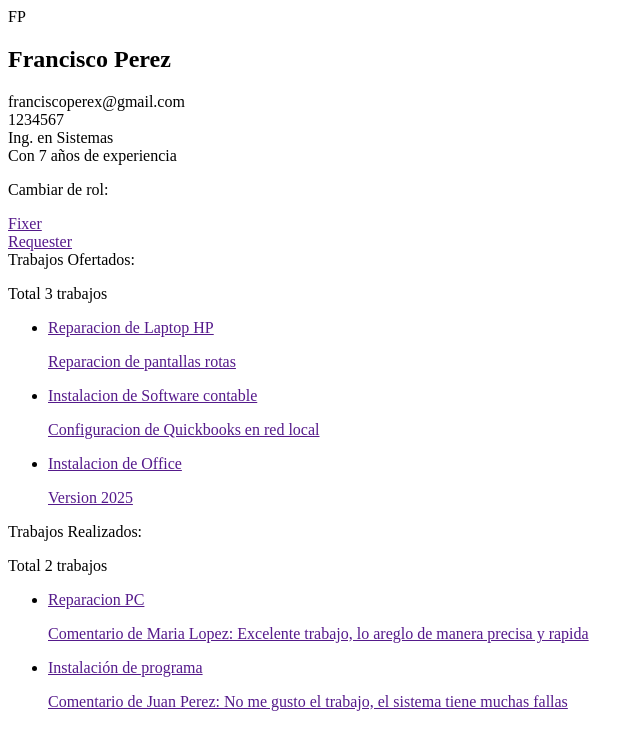
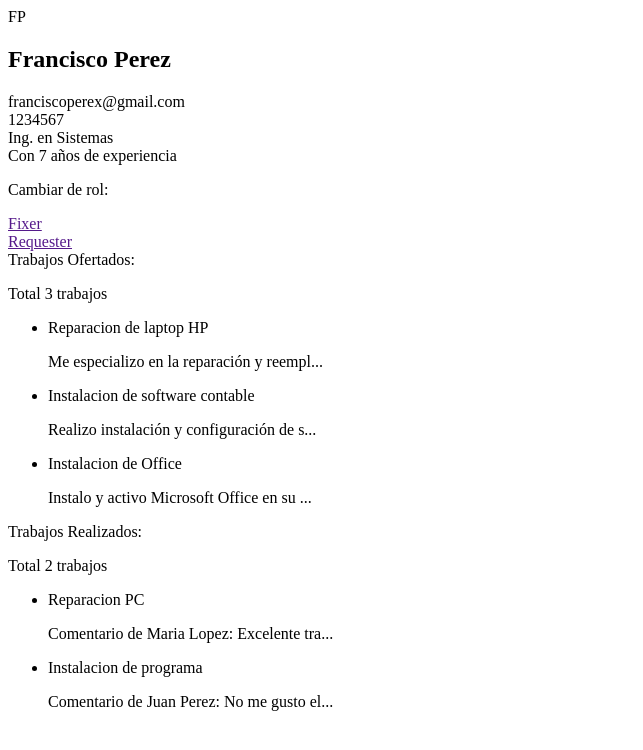
Before and after one commit to Internal-Functionality/Internal_Functionality_PoC_Frontend, a Next.js app: page /act-requesters-hu6 in a window 1280 px wide. Shown: the top 750 px of the page, without its empty margins (0-643 px from the left). Built offline with nearby package versions, Linux system fonts and the light colour scheme.

Commit message:
add requester view

```diff
--- a/src/app/act-requesters-hu6/page.tsx
+++ b/src/app/act-requesters-hu6/page.tsx
@@ -1,26 +1,90 @@
+"use client";
+import { useState } from "react";
 import FixerCard from "@/components/components-h6/FixerCard";
 import JobOffersBox from "@/components/components-h6/JobOffersBox";
 import JobRegisterBox from "@/components/components-h6/JobRegisterBox";
+import ModalRequester from "@/components/components-h6/ModalRequester";
 import RoleBottom from "@/components/components-h6/RoleBottom";
-export default function page() {
+
+interface OfferedJob {
+    titulo: string;
+    descripcion: string;
+}
+interface RegisteredJob {
+    titulo: string;
+    descripcion: string;
+}
+const OfferedJobs: OfferedJob[] = [
+    {
+        titulo: "Reparacion de laptop HP",
+        descripcion:
+        "Me especializo en la reparación y reemplazo de pantallas dañadas en laptops de diferentes marcas y modelos. Cuando una pantalla se rompe, los síntomas más comunes que encuentro son rajaduras visibles, manchas negras, pérdida de colores, líneas horizontales o verticales, parpadeos constantes o pantalla en blanco.",
+    },
+    {
+        titulo: "Instalacion de software contable",
+        descripcion:
+        "Realizo instalación y configuración de sistemas contables como QuickBooks y Contasis. Aseguro conectividad en red local y respaldo de bases de datos para evitar pérdidas de información.",
+    },
+    {
+        titulo: "Instalacion de Office",
+        descripcion:
+        "Instalo y activo Microsoft Office en su versión más reciente, incluyendo personalización de licencias, plantillas y configuración de cuentas Outlook.",
+    },
+];
+const RegisteredJobs: RegisteredJob[] = [
+    {
+        titulo: "Reparacion PC",
+        descripcion:
+        "Comentario de Maria Lopez: Excelente trabajo, lo areglo de manera precisa y rapida",
+    },
+    {
+        titulo: "Instalacion de programa",
+        descripcion:
+        "Comentario de Juan Perez: No me gusto el trabajo, el sistema tiene muchas fallas",
+    },
+];
+export default function Page() {
+    const [isOpen, setIsOpen] = useState(false);
+    const [selectedJob, setSelectedJob] = useState<OfferedJob | null>(null);
+
+    const handleOpenModal = (job: OfferedJob) => {
+        setSelectedJob(job);
+        setIsOpen(true);
+    };
+    const handleOpenModalR = (job: RegisteredJob) => {
+        setSelectedJob(job);
+        setIsOpen(true);
+    };
     return (
-        <>
+    <>
         <div className="flex">
             <div className="max-w-2xl w-full p-6">
                 <FixerCard />
             </div>
-            <div className="max-w-xl w-full mt-10 ml-25">
-                <RoleBottom />
-            </div>
+        <div className="max-w-lg w-full mt-10 ml-15">
+            <RoleBottom />
         </div>
-        <div className="flex space-x-9 ">
+        </div>
+
+        <div className="flex space-x-9">
             <div className="max-w-2xl w-full p-6">
-                <JobOffersBox />
+                <JobOffersBox onOpen={handleOpenModal} jobs={OfferedJobs} />
             </div>
             <div className="max-w-2xl w-full p-6">
-                <JobRegisterBox />
+                <JobRegisterBox onOpen={handleOpenModalR} jobs={RegisteredJobs}/>
             </div>
+        <div className=" w-full">
+            {selectedJob && (
+            <ModalRequester
+                isOpen={isOpen}
+                onClose={() => setIsOpen(false)}
+                titulo={selectedJob.titulo}
+                text={selectedJob.descripcion}
+            />
+            )}
+
         </div>
-        </>
+        </div>
+    </>
     );
 }
--- a/src/components/components-h6/JobOffersBox.tsx
+++ b/src/components/components-h6/JobOffersBox.tsx
@@ -1,30 +1,31 @@
-import Link from "next/link";
+"use client";
 
-export default function JobOffersBox() {
+interface OfferedJob {
+    titulo: string;
+    descripcion: string;
+}
+
+type JobOffersBoxProps = {
+    onOpen: (job: OfferedJob) => void;
+    jobs: OfferedJob[];
+};
+export default function JobOffersBox({ onOpen, jobs }: JobOffersBoxProps) {
     return (
-        <div className="max-w-2xl w-full text-2xl mt-5">
-            Trabajos Ofertados:
-            <p className="text-sm mt-2 ml-1">Total 3 trabajos</p>
+    <div className="min-w-2xl w-full text-2xl mt-5">
+        Trabajos Ofertados:
+        <p className="text-sm mt-2 ml-1">Total {jobs.length} trabajos</p>
+        <div className="mt-8">
             <ul className="text-sm text-left ">
-                <li className="w-full mt-8">
-                    <Link href="" className="block bg-blue-100 p-5 border border-black rounded-t-xl w-full text-2xl">
-                        Reparacion de Laptop HP
-                        <p className="text-sm mt-3">Reparacion de pantallas rotas</p>
-                    </Link>
-                </li>
-                <li className="w-full">
-                    <Link href="" className="block bg-blue-100 p-5 border border-black w-full text-2xl shadow-md">
-                        Instalacion de Software contable
-                        <p className="text-sm mt-3">Configuracion de Quickbooks en red local</p>
-                    </Link>
-                </li>
-                <li className="w-full">
-                    <Link href="" className="block bg-blue-100 p-5 border border-black rounded-b-xl w-full text-2xl shadow-md">
-                    Instalacion de Office
-                        <p className="text-sm mt-3">Version 2025</p>
-                    </Link>
-                </li>
-            </ul>
+            {jobs.map((job, index) => (
+            <li key={index} className="w-full mt-5">
+                <div onClick={() => onOpen(job)} className="cursor-pointer block bg-blue-100 rounded-xl shadow-md p-7   text-2xl hover:bg-blue-200 transition-colors" >
+                    {job.titulo}
+                <p className="text-sm ">{job.descripcion.slice(0, 40)}...</p>
+                </div>
+            </li>
+            ))}
+        </ul>
         </div>
+    </div>
     );
 }
--- a/src/components/components-h6/JobRegisterBox.tsx
+++ b/src/components/components-h6/JobRegisterBox.tsx
@@ -1,26 +1,31 @@
-import Link from "next/link";
+"use client";
 
-export default function JobRegisterBox(){
+interface RegisteredJob {
+    titulo: string;
+    descripcion: string;
+}
+
+type JobRegisterBoxProps = {
+    onOpen: (job: RegisteredJob) => void;
+    jobs: RegisteredJob[];
+};
+export default function JobRegisterBox({ onOpen, jobs }: JobRegisterBoxProps){
     return (
-        <div className="max-w-2xl w-full text-2xl mt-5">
-            Trabajos Realizados:
-            <p className="text-sm mt-2 ml-1">Total 2 trabajos</p>
-            <ul className="text-sm text-left">
-                <li className="w-full mt-8">
-                    <Link href="" className="block bg-blue-100 p-5 border border-black rounded-t-xl w-full text-2xl">
-                        Reparacion PC
-                        <p className="text-sm mt-3">Comentario de Maria Lopez: Excelente trabajo, lo areglo de manera
-                        precisa y rapida</p>
-                    </Link>
-                </li>
-                <li className="w-full">
-                    <Link href="" className="block bg-blue-100 p-5 border border-black w-full text-2xl rounded-b-xl shadow-md">
-                    Instalación de programa
-                    <p className="text-sm mt-3">Comentario de Juan Perez: No me gusto el trabajo, el sistema tiene
-                    muchas fallas</p>
-                    </Link>
-                </li>
-            </ul>
+        <div className="min-w-xl w-full text-2xl mt-5">
+        Trabajos Realizados:
+        <p className="text-sm mt-2 ml-1">Total {jobs.length} trabajos</p>
+        <div className="mt-8">
+            <ul className="text-sm text-left ">
+            {jobs.map((job, index) => (
+            <li key={index} className="w-full mt-5">
+                <div onClick={() => onOpen(job)} className="cursor-pointer block bg-blue-100 rounded-xl shadow-md p-7   text-2xl hover:bg-blue-200 transition-colors" >
+                    {job.titulo}
+                <p className="text-sm ">{job.descripcion.slice(0, 40)}...</p>
+                </div>
+            </li>
+            ))}
+        </ul>
         </div>
+    </div>
     );
 }
--- /dev/null
+++ b/src/components/components-h6/ModalRequester.tsx
@@ -0,0 +1,28 @@
+"use client";
+type ModalRequesterProps = {
+    isOpen: boolean;
+    titulo: string;
+    text: string;
+    onClose: () => void;
+
+};
+export default function ModalRequester({ isOpen,titulo,text, onClose }: ModalRequesterProps) {
+    if (!isOpen) return null;
+
+    return (
+        <div className=" fixed inset-0 bg-black/30 backdrop-blur-sm flex justify-center items-center z-50">
+            <div className="bg-white p-5 rounded-2xl w-200 flex flex-col justify-center items-center gap-5 shadow-xl">
+                <h1 className="text-3xl font-semibold">{titulo}</h1>
+                <h2 className="text-xl font-semibold">Descripcion</h2>
+                <p className="text-sm">{text}</p>
+                <div className="grid grid-cols-2 gap-4 mt-3 space-x-5">
+                    <div className="w-40 h-40 bg-blue-300"></div>
+                    <div className="w-40 h-40 bg-blue-300"></div>
+                </div>
+                    <button className="bg-blue-300 py-2 px-6 rounded-lg text-white mt-5" onClick={onClose}>
+                        Cerrar
+                    </button>
+            </div>
+        </div>
+    );
+}
--- a/src/components/components-h6/RoleBottom.tsx
+++ b/src/components/components-h6/RoleBottom.tsx
@@ -5,13 +5,13 @@ export default function RoleBottom(){
             <p className="mt-8 mr-5">
                 Cambiar de rol:
             </p>
-        <div className="max-w-sm w-full mt-5 flex space-x-10 text-center">
-            <div className="w-full hover:bg-blue-300 border border-black rounded-xl">
+        <div className="max-w-sm w-full mt-5 flex space-x-8 text-center">
+            <div className="w-full hover:bg-blue-100 rounded-xl shadow-md border border-black">
                 <Link href="" className="block  p-3  w-full ">
                         Fixer
                 </Link>
             </div>
-            <div className="w-full hover:bg-blue-300 border border-black rounded-xl">
+            <div className="w-full hover:bg-blue-100 rounded-xl shadow-md border border-black">
                 <Link href="" className="block  p-3 w-full">
                     Requester
                 </Link>
```
